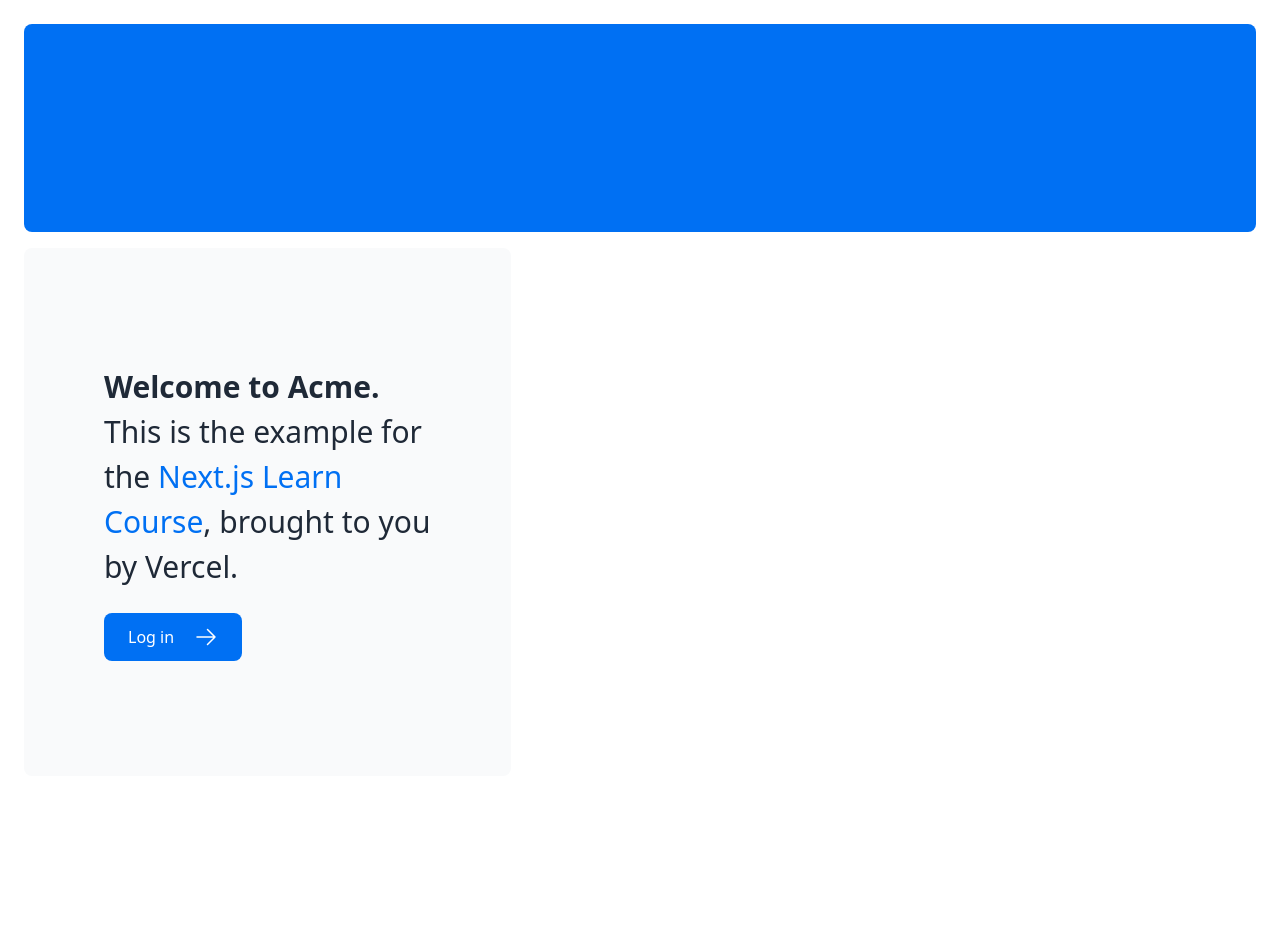
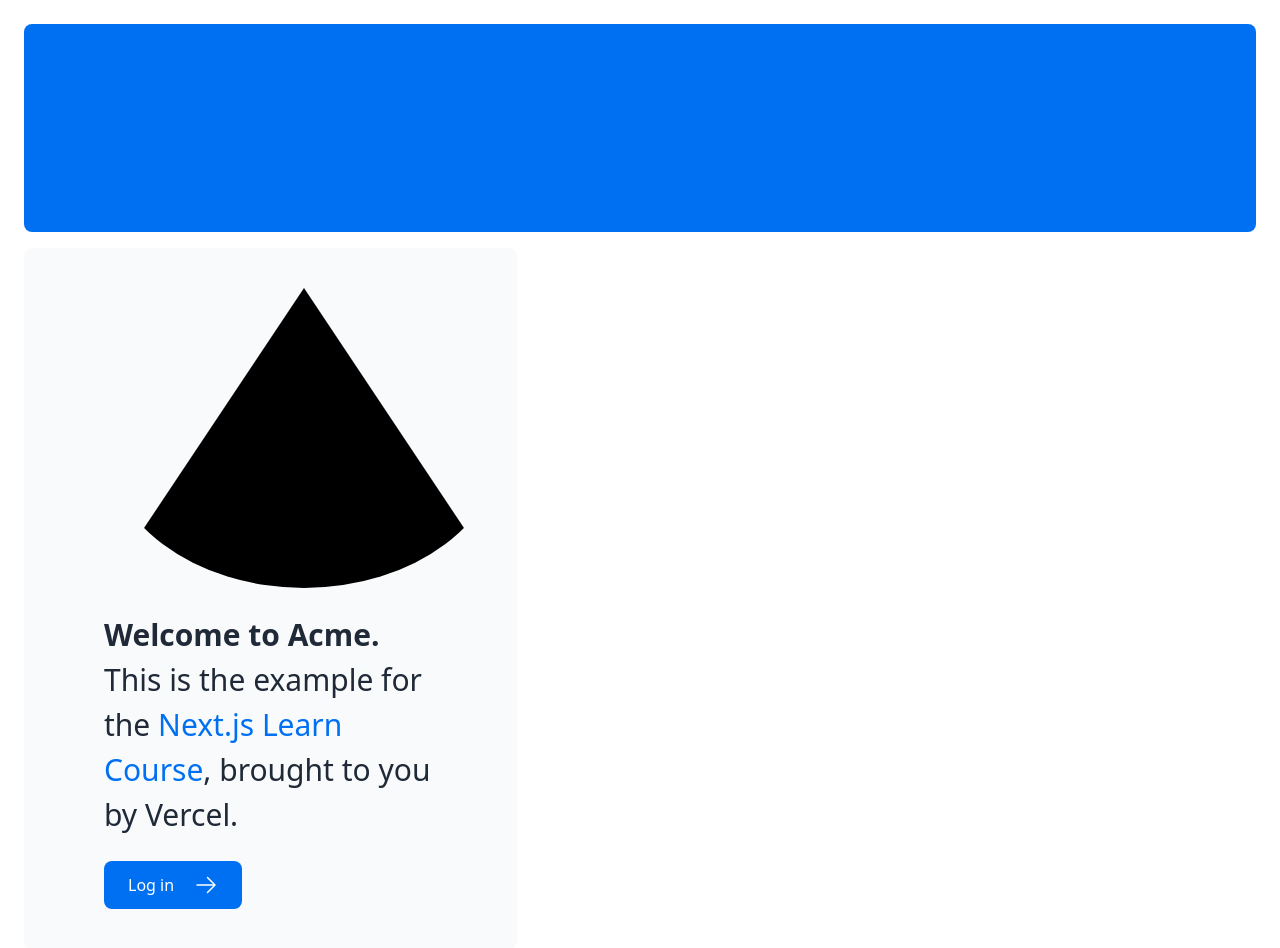
Before and after one commit to chompity-chomp-chomp/nextjs-dashboard, a Next.js app: page / in a window 1280 px wide. Shown: the top 948 px of the page. Before the commit the page ends 800 px from the top, so only its background shows below. Built offline with nearby package versions, Linux system fonts and the light colour scheme.

Commit message:
chapter 2 commits

```diff
--- a/app/page.tsx
+++ b/app/page.tsx
@@ -1,6 +1,8 @@
 import AcmeLogo from '@/app/ui/acme-logo';
 import { ArrowRightIcon } from '@heroicons/react/24/outline';
 import Link from 'next/link';
+import styles from '@/app/ui/home.module.css';
+
 
 export default function Page() {
   return (
@@ -10,6 +12,7 @@ export default function Page() {
       </div>
       <div className="mt-4 flex grow flex-col gap-4 md:flex-row">
         <div className="flex flex-col justify-center gap-6 rounded-lg bg-gray-50 px-6 py-10 md:w-2/5 md:px-20">
+          <div className={styles.shape} />
           <p className={`text-xl text-gray-800 md:text-3xl md:leading-normal`}>
             <strong>Welcome to Acme.</strong> This is the example for the{' '}
             <a href="https://nextjs.org/learn/" className="text-blue-500">
--- /dev/null
+++ b/app/ui/home.module.css
@@ -0,0 +1,8 @@
+.shape {
+    height: 0;
+    width: 0;
+    border-radius: 50%;
+    border-bottom: 300px solid black;
+    border-left: 200px solid transparent;
+    border-right: 200px solid transparent;
+  }
```
